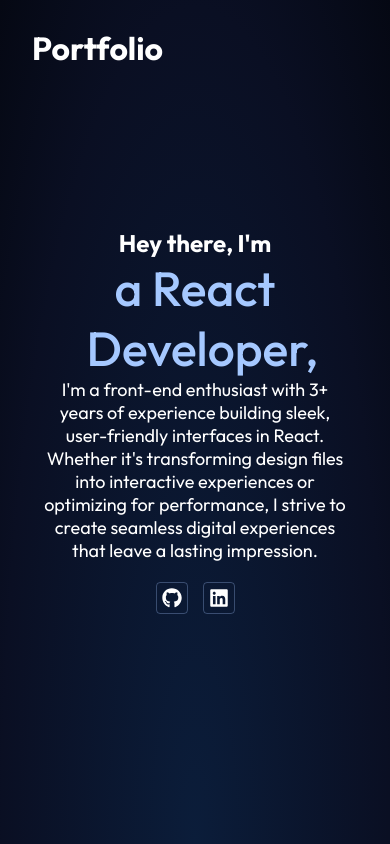
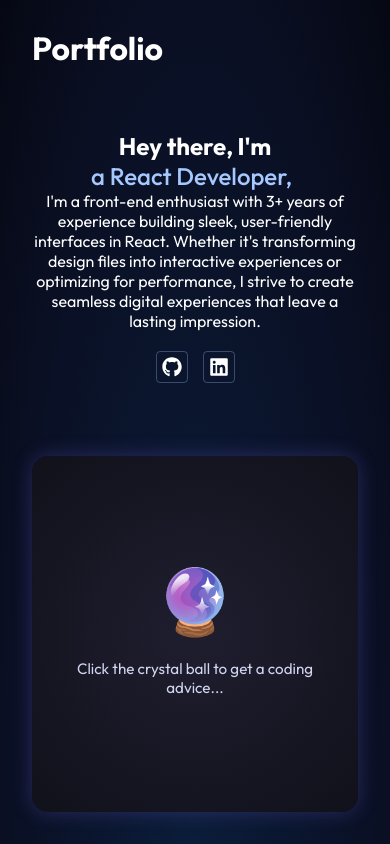
Before and after one commit to NehaKamble1998/portfolio, a React (Vite) app: page / in a window 390 px wide. Built offline with nearby package versions, Linux system fonts and the light colour scheme.

Commit message:
added a code advice section in hero

```diff
--- a/src/Components/Hero/Hero.jsx
+++ b/src/Components/Hero/Hero.jsx
@@ -1,8 +1,23 @@
-import React from "react";
+import React, { useState } from "react";
 import styles from "./Hero.module.css";
+import { messages } from "../../data/message";
 import { ReactTyped } from "react-typed";
 import { FaGithub, FaLinkedin } from "react-icons/fa";
 const Hero = () => {
+  const [message, setMessage] = useState(
+    "Click the crystal ball to get a coding advice..."
+  );
+
+  const getRandomMessage = () => {
+    const randomIndex = Math.floor(Math.random() * messages.length);
+    const newMessage = messages[randomIndex];
+    setMessage(newMessage);
+
+    setTimeout(() => {
+      setMessage("Click the crystal ball to get a coding advice...");
+    }, 5000);
+  };
+
   return (
     <section className={`${styles.hero} container`}>
       <div className={styles.hero_content}>
@@ -27,6 +42,7 @@ const Hero = () => {
           strive to create seamless digital experiences that leave a lasting
           impression.
         </div>
+
         <div className={styles.socials}>
           <a href="https://github.com/NehaKamble1998" target="_blank">
             <FaGithub
@@ -57,6 +73,12 @@ const Hero = () => {
           </a>
         </div>
       </div>
+      <div className={styles.crystalContainer}>
+        <div className={styles.ball} onClick={getRandomMessage}>
+          🔮
+        </div>
+        <p className={styles.message}>{message}</p>
+      </div>
     </section>
   );
 };
--- a/src/Components/Hero/Hero.module.css
+++ b/src/Components/Hero/Hero.module.css
@@ -1,21 +1,24 @@
 .hero {
   margin: 0 auto;
+  padding-top: 5rem;
   min-height: 100vh;
   width: 100%;
-  display: flex;
-  flex-direction: column;
+  display: grid;
+  grid-template-columns: 1fr 1fr;
+  gap: 30px;
   align-items: center;
   justify-content: center;
-  gap: 10px;
 }
 
 .hero_content {
-  max-width: 820px;
+  display: flex;
+  flex-direction: column;
+  justify-content: center;
+  align-items: center;
 }
 
 .intro {
   text-align: center;
-  margin: 0 15%;
   color: var(--text-white);
 }
 
@@ -26,6 +29,7 @@
 }
 
 .description {
+  max-width: 500px;
   font-size: 18px;
   text-align: center;
   color: var(--text-white);
@@ -39,27 +43,88 @@
   gap: 15px;
 }
 
-@media screen and (max-width: 900px) {
-  .container {
-    padding: 2rem 2.5rem;
-    width: 100%;
+.crystalContainer {
+  height: 60%;
+  display: flex;
+  flex-direction: column;
+  align-items: center;
+  justify-content: center;
+  background: radial-gradient(circle, #1e1e2f, #11111b);
+  padding: 1.5rem;
+  border-radius: 1rem;
+  max-width: 500px;
+  box-shadow: 0 0 20px #6a5acd55;
+  color: var(--text-white);
+  text-align: center;
+  transition: all 0.3s ease;
+}
+
+.ball {
+  font-size: 4rem;
+  cursor: pointer;
+  animation: float 3s ease-in-out infinite;
+  transition: transform 0.2s;
+}
+
+.ball:hover {
+  transform: scale(1.1);
+}
+
+.message {
+  margin-top: 1rem;
+  font-size: 0.95rem;
+  color: #d1d5f0;
+  min-height: 3rem;
+}
+
+/* Floating animation */
+@keyframes float {
+  0%,
+  100% {
+    transform: translateY(-5px);
+  }
+  50% {
+    transform: translateY(5px);
+  }
+}
+
+@media screen and (max-width: 1024px) {
+  .hero {
+    grid-template-columns: none;
+    grid-template-rows: 1fr 1fr;
+    gap: 10px;
   }
 
   .title {
     margin: 0 7%;
   }
+
+  .typed_text {
+    font-size: 2rem;
+  }
+
+  .crystalContainer {
+    align-self: flex-start;
+    height: 100%;
+  }
 }
 
 @media screen and (max-width: 480px) {
-  .container {
+  .hero {
     padding: 2rem;
+    padding-top: 5rem;
+    gap: 20px;
   }
 
-  .title {
-    font-size: 2rem;
+  .intro h1 {
+    font-size: 1.5rem;
   }
 
   .typed_text {
-    font-size: 3rem;
+    font-size: 1.5rem;
+  }
+
+  .description{
+    font-size: 1rem;
   }
 }
--- /dev/null
+++ b/src/data/message.jsx
@@ -0,0 +1,29 @@
+export const messages = [
+  "💡 Keep components small and focused — one purpose, one job.",
+  "🔁 Avoid duplication — DRY code saves lives.",
+  "🧠 Understand the 'why' before the 'how'.",
+  "⚡ Optimize after it works, not before.",
+  "🧼 Clean code is kind code.",
+  "🧪 Every bug teaches you something new — embrace them.",
+  "🚧 Comment why, not what.",
+  "🕵️ Read other people’s code — it sharpens your instincts.",
+  "🛠️ Don't chase cleverness — chase clarity.",
+  "📦 Master your tools; they shape your craft.",
+  "🌐 Think in systems, not silos.",
+  "🛡️ Unit tests are not optional — they’re your safety net.",
+  "🧩 Break problems into smaller chunks. Always.",
+  "📈 Measure before you optimize.",
+  "🔍 Use linters and formatters. Let robots handle the boring parts.",
+  "⛅ Leave the codebase better than you found it.",
+  "🧘‍♀️ If it feels hacky, it probably is.",
+  "🎯 Focus on value, not just features.",
+  "💥 Expect failures. Build for them.",
+  "📚 Read the docs. Seriously.",
+  "🧭 Follow naming conventions. Future-you will thank you.",
+  "🚀 A good commit message is like a tweet: short, but rich with info.",
+  "📝 Code is communication. Write it for humans, not just machines.",
+  "🎛️ Configuration over hardcoding — flexibility matters.",
+  "🔐 Security isn't optional — think ahead.",
+  "🧳 Modularize. Don’t pack your entire app into one bag.",
+  "♻️ If you're copying code, ask yourself why you're not abstracting it.",
+];
```
